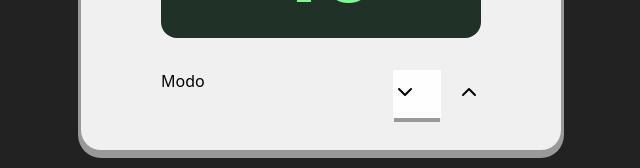
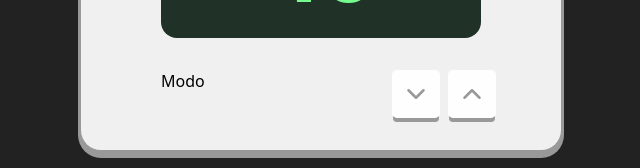
Before and after one commit to catharygr/termostato-react, a React (Vite) app: page / in a window 1280 px wide. Shown: the part 286-454 px from the top of the page, without its empty margins (319-959 px from the left). Built offline with nearby package versions, Linux system fonts and the light colour scheme.

Commit message:
Trabajando con CSS

```diff
--- a/src/componentes/termostato/Termostato.jsx
+++ b/src/componentes/termostato/Termostato.jsx
@@ -12,11 +12,11 @@ export default function Termostato() {
           <input type="text" name="" id="" placeholder="Modo" />
         </div>
         <div className={styles.grupo_flechas}>
-          <button className={styles.btn_down}>
-            <ChevronDown />
+          <button className={styles.btn}>
+            <ChevronDown size={30} />
           </button>
-          <button className={styles.btn_up}>
-            <ChevronUp />
+          <button className={styles.btn}>
+            <ChevronUp size={30} />
           </button>
         </div>
       </div>
--- a/src/componentes/termostato/Termostato.module.css
+++ b/src/componentes/termostato/Termostato.module.css
@@ -17,7 +17,7 @@ h1 {
   align-self: stretch;
   text-align: center;
   font-size: 6rem;
-  font-weight: bold;
+  font-weight: 900;
   border-radius: 16px;
   background-color: rgb(32, 49, 39);
   color: rgb(117, 251, 142);
@@ -32,13 +32,20 @@ h1 {
 
 .grupo_flechas {
   display: flex;
-  gap: 1rem;
+  gap: 0.5rem;
 }
 
-.btn_down {
+.btn {
+  display: flex;
+  align-items: center;
+  justify-content: center;
   background-color: rgb(254, 254, 254);
   width: 3rem;
   height: 3rem;
-
+  border-radius: 5px;
   box-shadow: 0px 5px 0 -1px #999;
 }
+
+.btn svg {
+  color: #999;
+}
```
